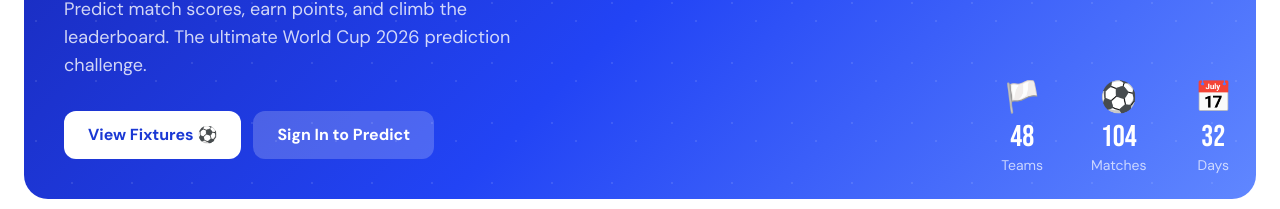
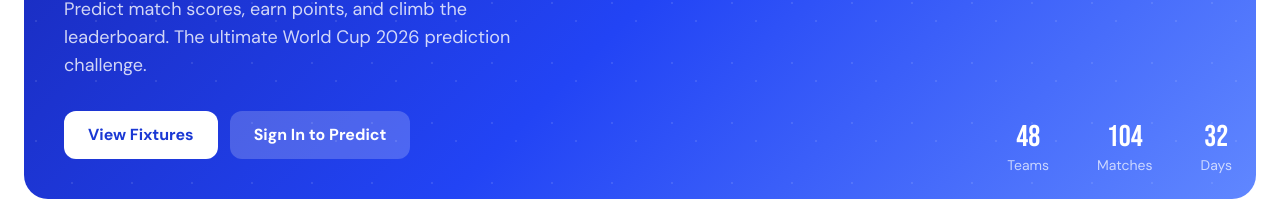
Before and after one commit to Sujal-Shrestha-SS/Predictator, a React (Vite) app in the folder frontend/predictator/: page / in a window 1280 px wide. Shown: the part 286-495 px from the top of the page. Built offline with nearby package versions, Linux system fonts and the light colour scheme; no server answers.

Commit message:
Home page ui icon update|

```diff
--- a/frontend/predictator/src/pages/HomePage.jsx
+++ b/frontend/predictator/src/pages/HomePage.jsx
@@ -61,7 +61,7 @@ export default function HomePage() {
           </p>
           <div className="flex gap-3 flex-wrap">
             <Link to="/fixtures" className="bg-white text-primary-700 font-bold px-6 py-3 rounded-xl hover:bg-white/90 transition-all active:scale-95">
-              View Fixtures ⚽
+              View Fixtures
             </Link>
             {!user && (
               <Link to="/login" className="bg-white/20 hover:bg-white/30 text-white font-bold px-6 py-3 rounded-xl transition-all active:scale-95">
@@ -71,9 +71,9 @@ export default function HomePage() {
           </div>
         </div>
         <div className="absolute bottom-6 right-6 hidden lg:flex gap-12">
-          <HeroStat label="Teams" value="48" icon="🏳️" />
-          <HeroStat label="Matches" value="104" icon="⚽" />
-          <HeroStat label="Days" value="32" icon="📅" />
+          <HeroStat label="Teams" value="48"  />
+          <HeroStat label="Matches" value="104"  />
+          <HeroStat label="Days" value="32"  />
         </div>
       </div>
 
```
